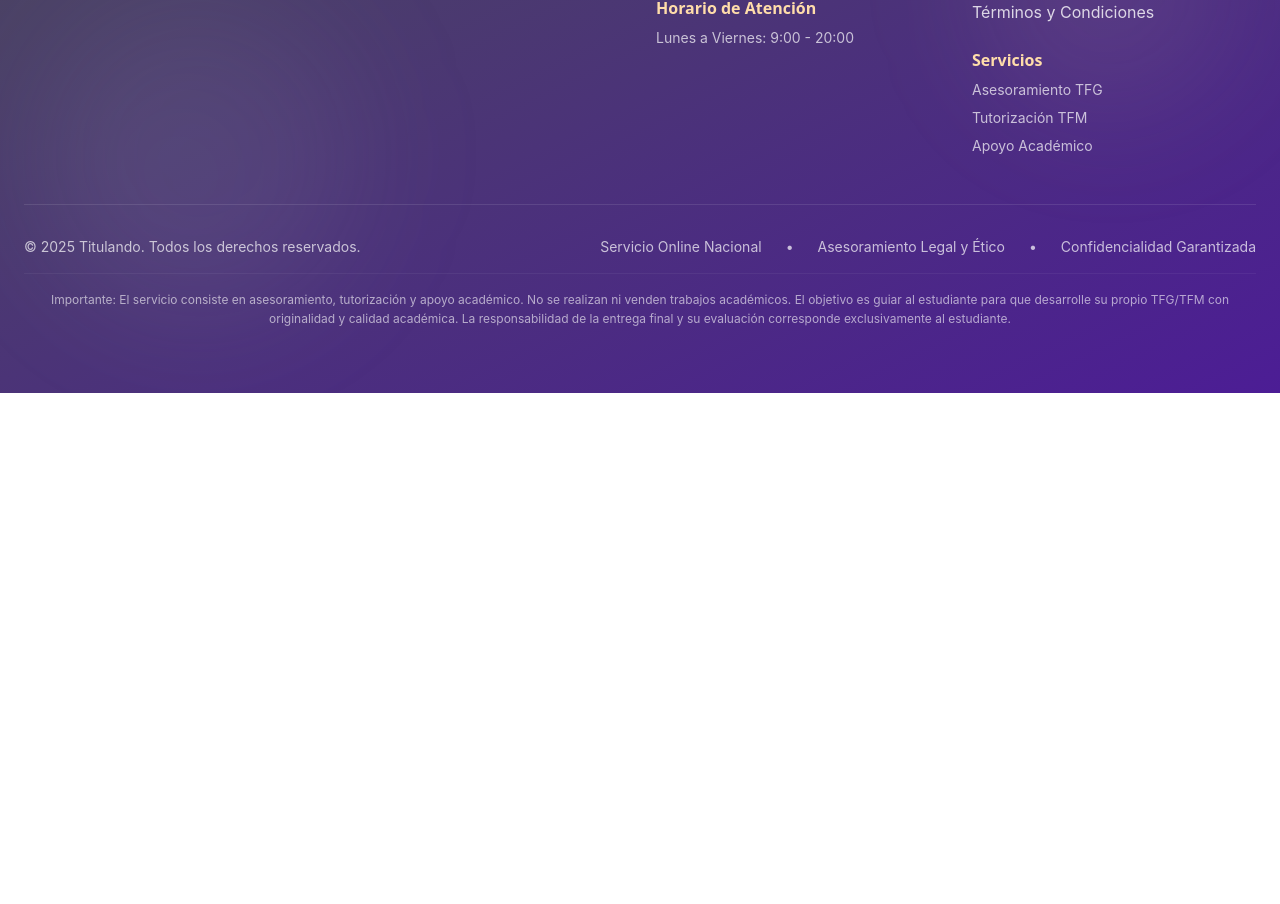
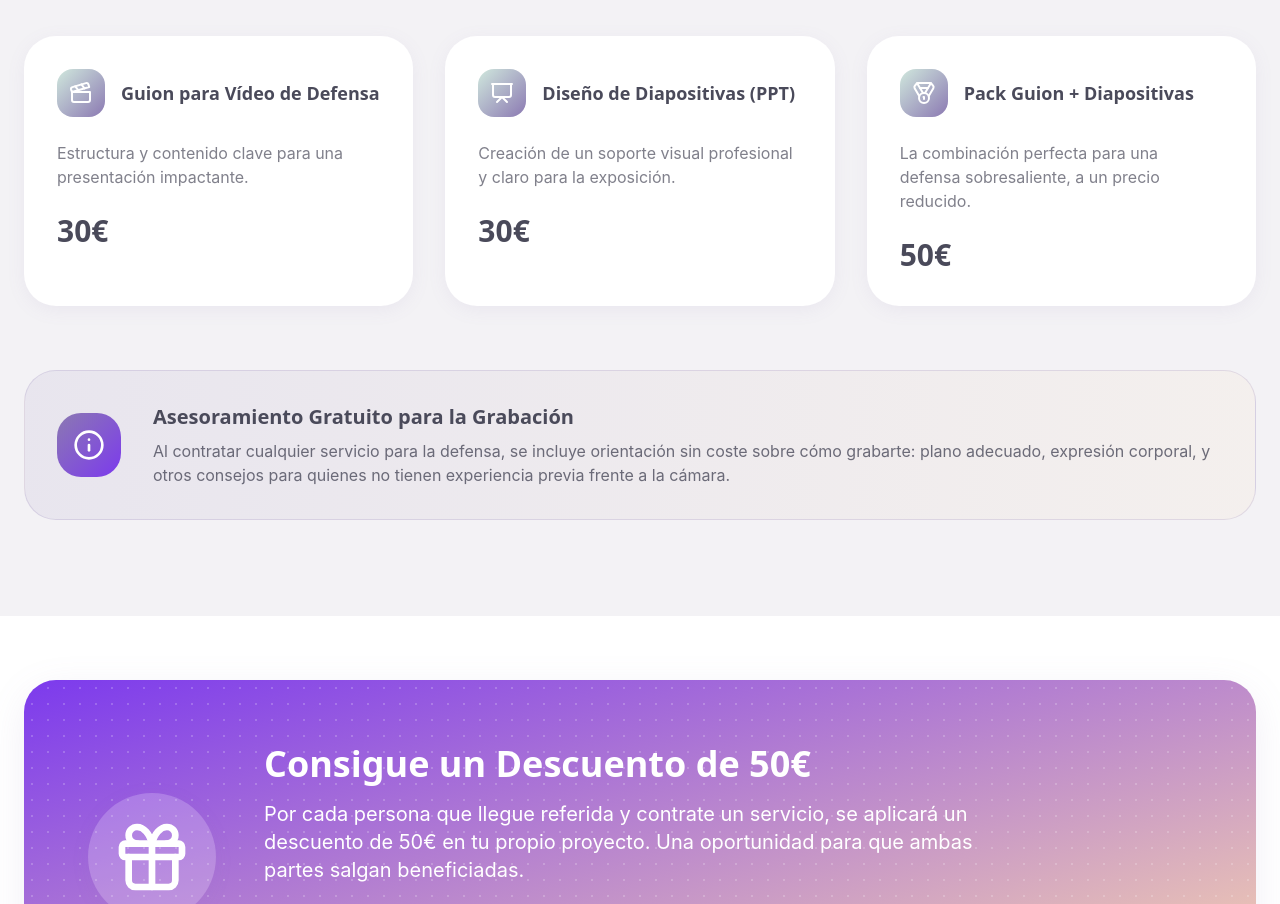
Before and after one commit to Maybe-Sama/Titulando, a React (Vite) app: page /planes in a window 1280 px wide. Shown: the part 1896-2800 px from the top of the page. Before the commit the page ends 2289 px from the top, so only its background shows below. Built offline with nearby package versions, Linux system fonts and the light colour scheme.

Commit message:
feat: Añadir servicios complementarios y oferta de referidos

```diff
--- /dev/null
+++ b/src/components/AdditionalServices.tsx
@@ -0,0 +1,82 @@
+import React from 'react';
+import { Presentation, Clapperboard, Medal, Info } from 'lucide-react';
+
+const AdditionalServices = () => {
+  const services = [
+    {
+      icon: Clapperboard,
+      title: "Guion para Vídeo de Defensa",
+      price: "30€",
+      description: "Estructura y contenido clave para una presentación impactante.",
+    },
+    {
+      icon: Presentation,
+      title: "Diseño de Diapositivas (PPT)",
+      price: "30€",
+      description: "Creación de un soporte visual profesional y claro para la exposición.",
+    },
+    {
+      icon: Medal,
+      title: "Pack Guion + Diapositivas",
+      price: "50€",
+      description: "La combinación perfecta para una defensa sobresaliente, a un precio reducido.",
+    },
+  ];
+
+  return (
+    <section className="py-20 lg:py-24 bg-neutral-light/60">
+      <div className="container mx-auto px-6">
+        <div className="text-center mb-16">
+          <h3 className="text-3xl lg:text-5xl font-display font-bold text-neutral-dark mb-6">
+            Servicios Complementarios
+          </h3>
+          <p className="text-lg text-neutral-dark/80 max-w-3xl mx-auto">
+            Para una presentación final de alto impacto, se ofrecen los siguientes apoyos adicionales.
+          </p>
+        </div>
+
+        <div className="grid md:grid-cols-2 lg:grid-cols-3 gap-8 mb-16">
+          {services.map((service, index) => (
+            <div
+              key={index}
+              className="group bg-white p-8 rounded-3xl border border-transparent hover:border-primary-500/30 transition-all duration-300 shadow-soft"
+            >
+              <div className="flex items-center space-x-4 mb-6">
+                <div className="bg-gradient-to-br from-mint-500 to-primary-500 w-12 h-12 rounded-xl flex items-center justify-center shadow-soft-sm group-hover:scale-110 transition-transform duration-300">
+                  <service.icon className="h-6 w-6 text-white" />
+                </div>
+                <div>
+                  <h4 className="text-lg font-display font-semibold text-neutral-dark group-hover:text-primary-600 transition-colors duration-300">
+                    {service.title}
+                  </h4>
+                </div>
+              </div>
+              <p className="text-neutral-dark/70 mb-6">{service.description}</p>
+              <div className="text-3xl font-display font-bold text-neutral-dark">
+                {service.price}
+              </div>
+            </div>
+          ))}
+        </div>
+
+        <div className="bg-gradient-to-r from-primary-500/10 to-accent-500/10 p-8 rounded-3xl border border-primary-500/20">
+          <div className="flex flex-col md:flex-row items-center text-center md:text-left">
+            <div className="bg-gradient-to-br from-primary-500 to-primary-600 w-16 h-16 rounded-2xl flex items-center justify-center mb-6 md:mb-0 md:mr-8 flex-shrink-0">
+                <Info className="h-8 w-8 text-white" />
+            </div>
+            <div>
+              <h4 className="text-xl font-display font-semibold text-neutral-dark mb-2">
+                Asesoramiento Gratuito para la Grabación
+              </h4>
+              <p className="text-neutral-dark/80">
+                Al contratar cualquier servicio para la defensa, se incluye orientación sin coste sobre cómo grabarte: plano adecuado, expresión corporal, y otros consejos para quienes no tienen experiencia previa frente a la cámara.
+              </p>
+            </div>
+          </div>
+        </div>
+      </div>
+    </section>
+  );
+};
+
+export default AdditionalServices;
--- /dev/null
+++ b/src/components/ReferralOffer.tsx
@@ -0,0 +1,41 @@
+import React from 'react';
+import { Gift, ArrowRight } from 'lucide-react';
+import { Link } from 'react-router-dom';
+
+const ReferralOffer = () => {
+  return (
+    <section className="py-16 bg-white">
+      <div className="container mx-auto px-6">
+        <div className="relative bg-gradient-to-br from-primary-600 to-accent-500 p-10 md:p-16 rounded-3xl shadow-soft-lg overflow-hidden">
+          {/* Background pattern */}
+          <div className="absolute inset-0 bg-opacity-10 bg-[radial-gradient(#ffffff_1px,transparent_1px)] [background-size:16px_16px] opacity-20"></div>
+
+          <div className="relative z-10 flex flex-col lg:flex-row items-center">
+            <div className="flex-shrink-0 mb-8 lg:mb-0 lg:mr-12 text-center">
+              <div className="bg-white/20 p-6 rounded-full inline-block shadow-soft">
+                <Gift className="h-20 w-20 text-white" />
+              </div>
+            </div>
+            <div className="text-white text-center lg:text-left">
+              <h3 className="text-3xl md:text-4xl font-display font-bold mb-4">
+                Consigue un Descuento de 50€
+              </h3>
+              <p className="text-lg md:text-xl max-w-3xl leading-relaxed mb-8">
+                Por cada persona que llegue referida y contrate un servicio, se aplicará un descuento de 50€ en tu propio proyecto. Una oportunidad para que ambas partes salgan beneficiadas.
+              </p>
+              <Link
+                to="/contacto"
+                className="inline-flex items-center space-x-3 bg-white text-primary-600 px-8 py-4 rounded-xl font-semibold text-lg hover:bg-neutral-light hover:text-primary-600 transition-all duration-300 group shadow-md hover:shadow-lg"
+              >
+                <span>Informar sobre un referido</span>
+                <ArrowRight className="h-5 w-5 transform group-hover:translate-x-1 transition-transform duration-300" />
+              </Link>
+            </div>
+          </div>
+        </div>
+      </div>
+    </section>
+  );
+};
+
+export default ReferralOffer;
--- a/src/pages/PricingPage.tsx
+++ b/src/pages/PricingPage.tsx
@@ -1,12 +1,16 @@
 import React from 'react';
 import Pricing from '../components/Pricing';
 import Footer from '../components/Footer';
+import ReferralOffer from '../components/ReferralOffer';
+import AdditionalServices from '../components/AdditionalServices';
 
 const PricingPage = () => {
   return (
     <div className="min-h-screen">
       <div className="pt-24">
         <Pricing />
+        <AdditionalServices />
+        <ReferralOffer />
       </div>
       <Footer />
     </div>
```
